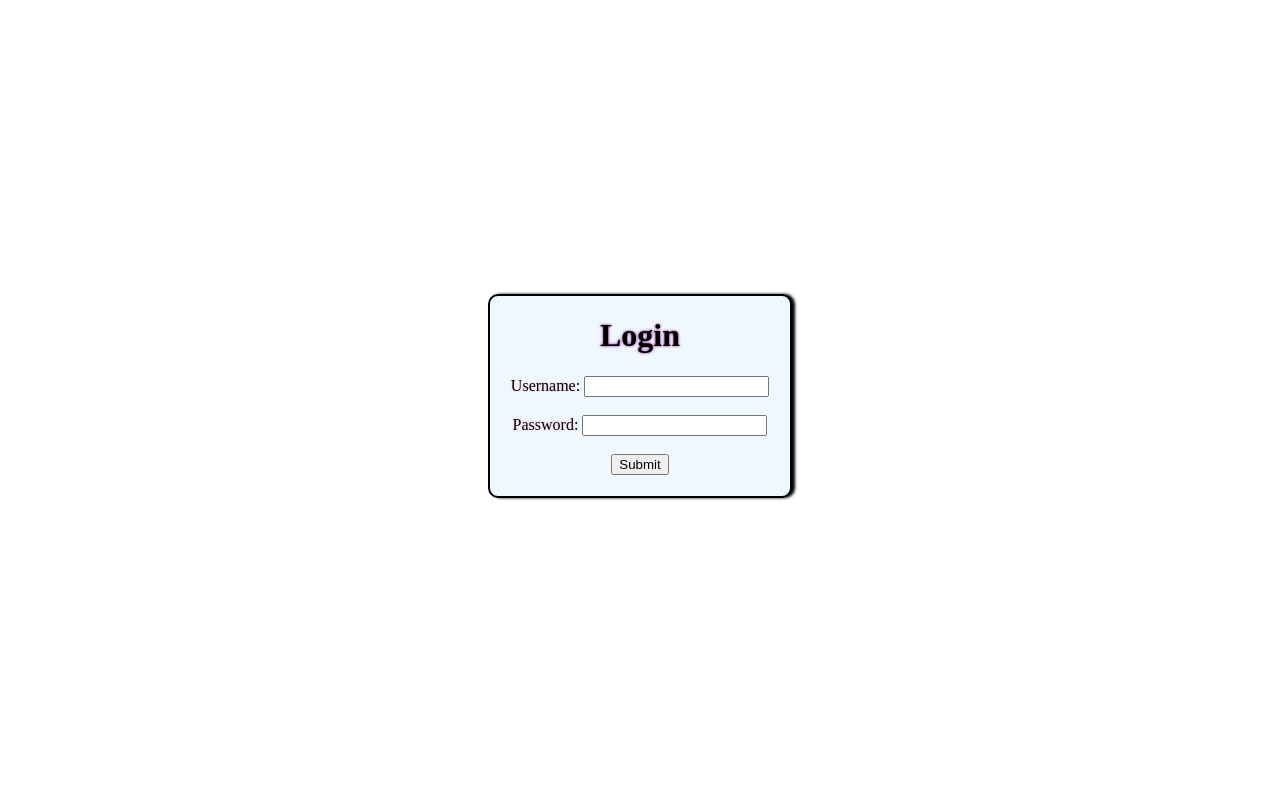
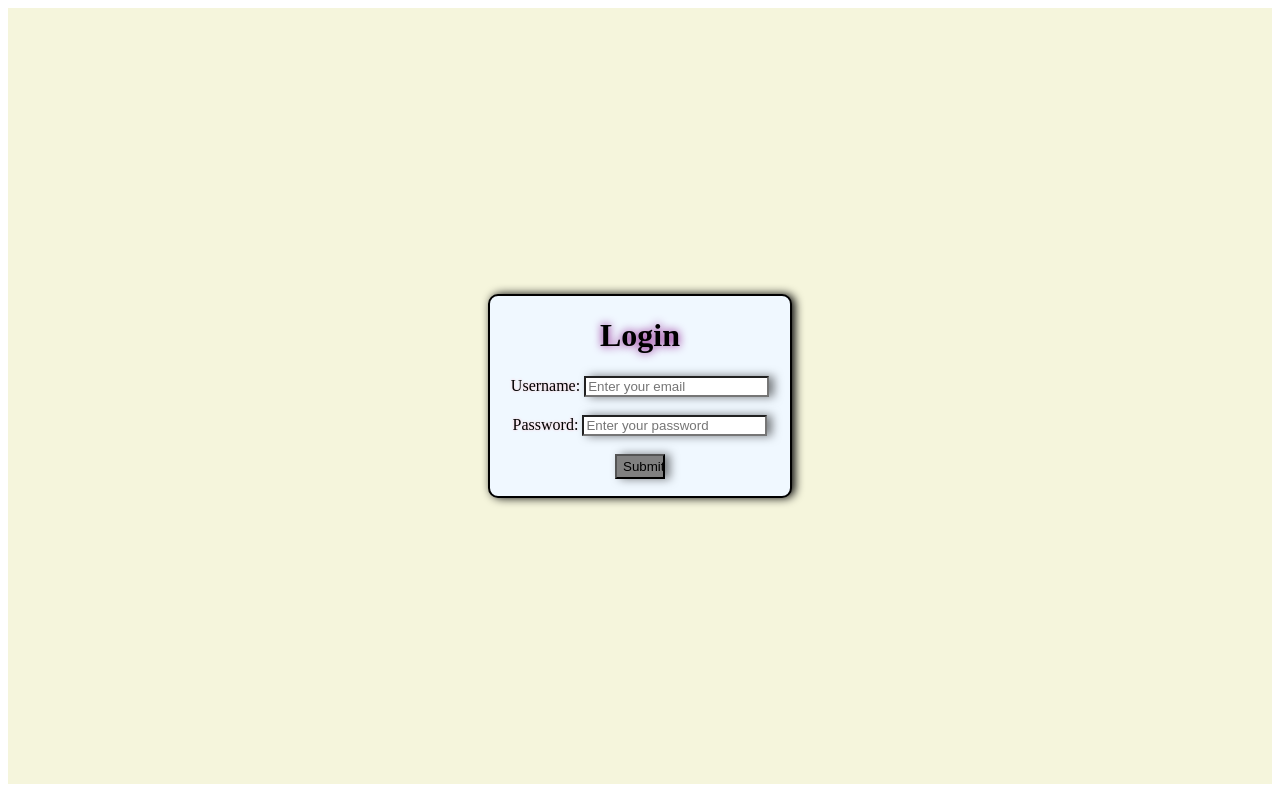
Before and after one commit to krishnagupta2107/FullStack5thSem, a plain HTML site: page Flex2.html in a window 1280 px wide. Drawn offline with Linux system fonts and the light colour scheme.

```diff
--- a/Flex2.html
+++ b/Flex2.html
@@ -12,6 +12,7 @@
             height: 97vh;
             align-items: center;          /*To make div center 3 card problem*/
             justify-content: center;            /*for making a single card in center by removing flex:1;*/
+            background-color: beige;
         }
         #box1{
             background-color: aliceblue;
@@ -20,7 +21,7 @@
             width: 300px;
             height: 200px;
             min-width: 200px;
-            box-shadow:3px 0 3px black;
+            box-shadow:3px 0 10px black;
             border-radius: 10px;
             border: 2px solid black;
         }
@@ -31,7 +32,16 @@
         h1{
             color:black;
             text-align: center;
-            text-shadow: 0 0 3px purple ;
+            text-shadow: 0 0 10px purple ;
+        }
+        button{
+            box-shadow: 5px 0 10px rgba(0, 0, 0, 0.5);
+            background-color: grey;
+            height: 25px;
+            width: 50px;
+        }
+        input{
+            box-shadow: 5px 0 10px rgba(0, 0, 0, 0.5);
         }
         /* #box2{
             flex: 1;
@@ -48,13 +58,12 @@
         <div id="box1">
             <h1>Login</h1>
             <form action="">
-
                 <label for="username">Username: </label>
-                <input type="text" id="username">
+                <input type="email" placeholder="Enter your email" id="username" required>
                 <br>
                 <br>
                 <label for="password">Password: </label>
-                <input type="password" id="password">
+                <input type="password" id="password" placeholder="Enter your password" required>
                 <br>
                 <br>
                 <button>Submit</button>
```
Also changed, not shown: Navbar.html (+1 -1 lines), style.css (+4 -3 lines).
